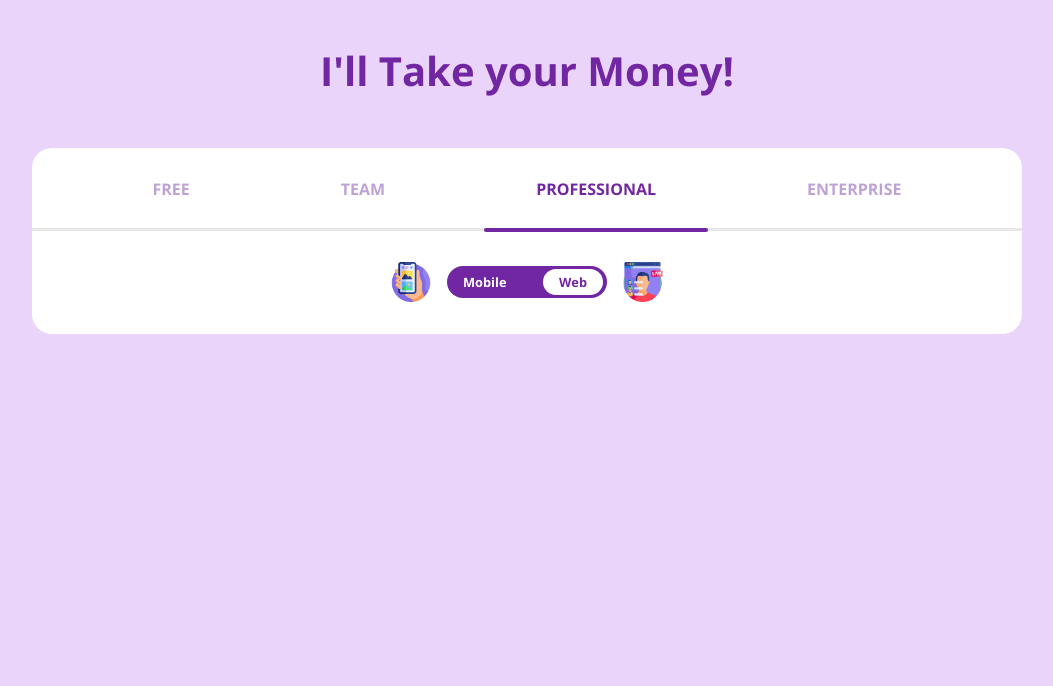
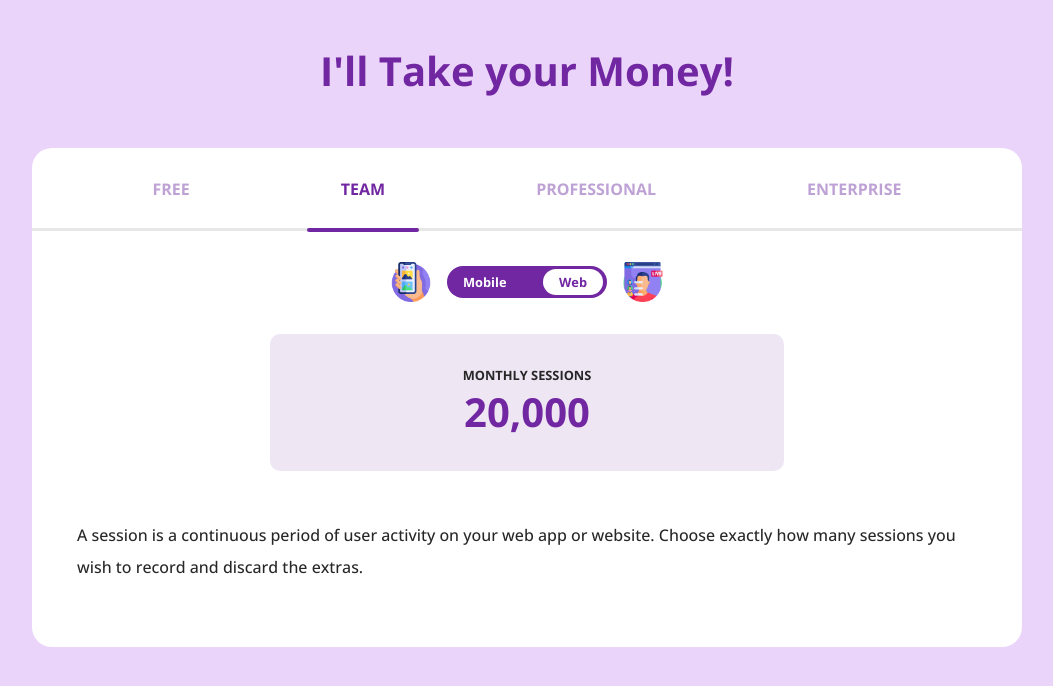
Before and after one commit to arfeloreed/cost-estimator, a plain HTML site: page index.html in a window 1280 px wide. Shown: the whole page, without its empty margins (113-1166 px from the left). Drawn offline with nearby package versions, Linux system fonts and the light colour scheme.

Commit message:
added contents

```diff
--- a/index.html
+++ b/index.html
@@ -20,8 +20,8 @@
     <div class="container">
         <div class="tabs">
             <p>Free</p>
-            <p>Team</p>
-            <p class="active">Professional</p>
+            <p class="active">Team</p>
+            <p>Professional</p>
             <p>Enterprise</p>
         </div>
 
@@ -35,6 +35,13 @@
             </div>
             <img src="images/icon2.png" alt="">
         </div>
+
+        <div class="sessions-card">
+            <p>Monthly Sessions</p>
+            <p class="session-number">20,000</p>
+        </div>
+        <p class="description">A session is a continuous period of user activity on your web app or website.
+        Choose exactly how many sessions you wish to record and discard the extras.</p>
     </div>
 </body>
 
--- a/styles.css
+++ b/styles.css
@@ -107,3 +107,30 @@ h1 {
     padding: 4px 16px;
     border-radius: 20px;
 }
+
+.sessions-card {
+    background-color: rgb(239, 230, 244);
+    padding: 32px;
+    width: 50%;
+    text-align: center;
+    margin: 32px 0;
+    border-radius: 10px;
+}
+
+.sessions-card p {
+    text-transform: uppercase;
+    font-weight: bold;
+    font-size: 0.8rem;
+    margin: 0;
+}
+
+.sessions-card .session-number {
+    font-size: 2.5rem;
+    color: rgb(113, 39, 161);
+}
+
+.description {
+    line-height: 2;
+    font-size: 1rem;
+    margin: 16px 0 32px;
+}
```
